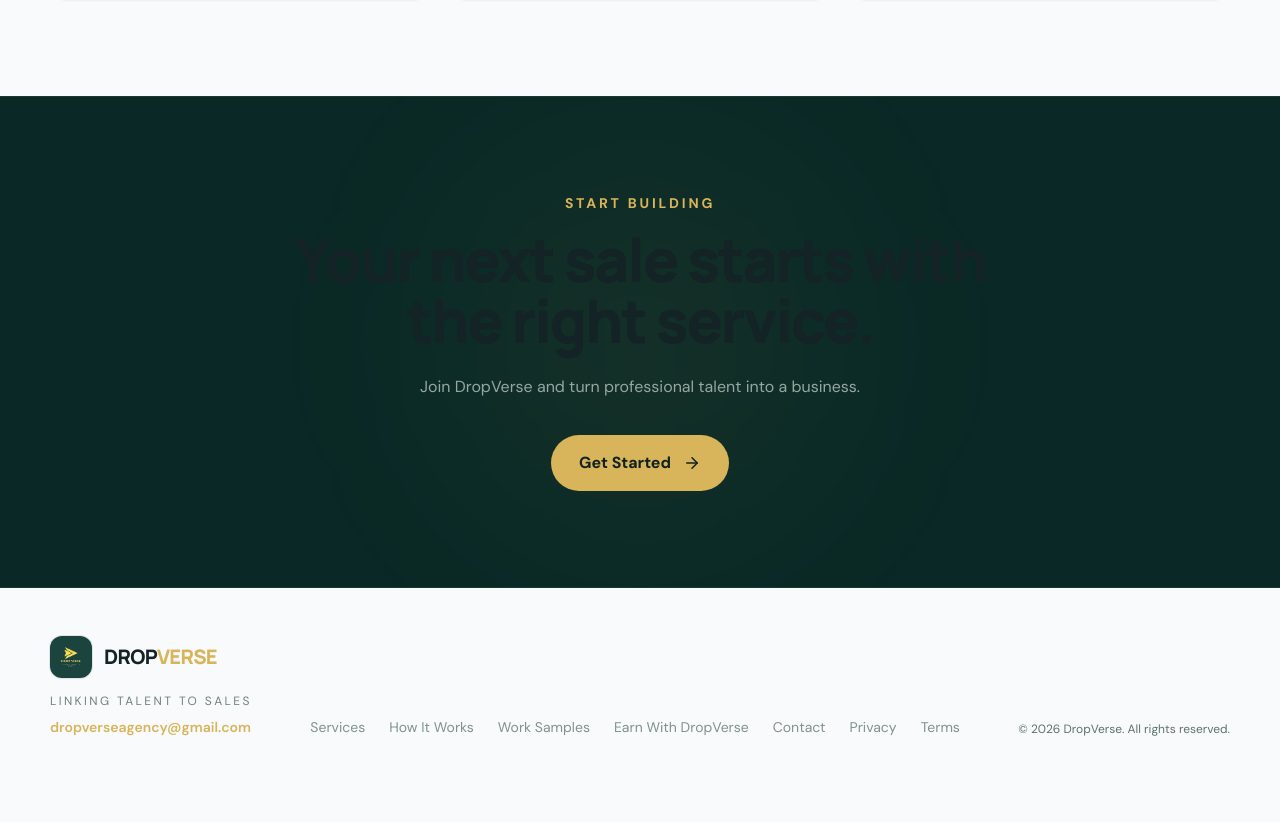
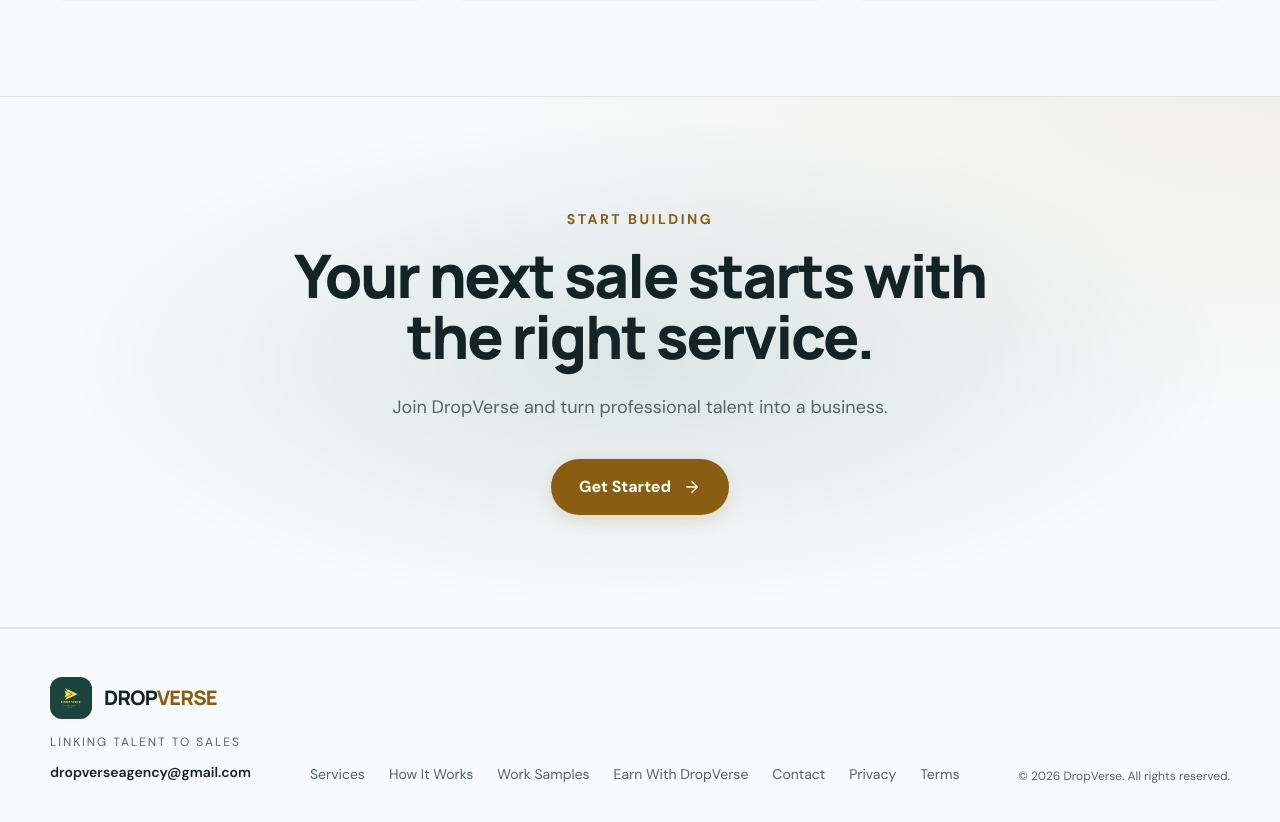
Before and after one commit to dropverseagency/dropverse, a Next.js app: page / in a window 1280 px wide. Shown: the part 3377-4199 px from the top of the page. Before the commit the page ends 4162 px from the top, so only its background shows below. Built offline with nearby package versions, Linux system fonts and the light colour scheme; no server answers.

Commit message:
Restyle landing CTA and footer with semantic tokens

```diff
--- a/app/page.tsx
+++ b/app/page.tsx
@@ -244,9 +244,31 @@ return <main className="overflow-hidden">
       </div>
     </motion.section>
 
-    <section id="start" className="relative overflow-hidden border-y border-[rgba(216,180,90,0.10)] bg-[#0a2926] py-24"><div className="absolute left-1/2 top-1/2 h-96 w-96 -translate-x-1/2 -translate-y-1/2 rounded-full bg-[rgba(216,180,90,0.05)] blur-[100px]"/><div className="container relative text-center"><p className="text-sm font-bold uppercase tracking-[.2em] text-[#d8b45a]">Start building</p><h2 className="font-display mx-auto mt-4 max-w-3xl text-4xl font-extrabold tracking-tight sm:text-6xl">Your next sale starts with the right service.</h2><p className="mx-auto mt-6 max-w-xl text-[#95a7a1]">Join DropVerse and turn professional talent into a business.</p><Link href={ctaFor(signedIn, '/login')} className="mt-9 inline-flex items-center gap-3 rounded-full bg-[#d8b45a] px-7 py-4 font-bold text-[#10221f] hover:bg-[#f0d98b]">{signedIn ? 'Create Project' : 'Get Started'} <ArrowRight size={18}/></Link></div></section>
+    <section id="start" className="relative isolate overflow-hidden border-y border-border bg-background py-20 sm:py-28">
+      <div aria-hidden="true" className="pointer-events-none absolute inset-0 -z-10 bg-[radial-gradient(ellipse_at_center,rgb(var(--primary)/.13),transparent_65%),radial-gradient(ellipse_at_top_right,rgb(var(--accent)/.07),transparent_45%)]" />
+      <div className="container relative mx-auto max-w-4xl text-center">
+        <p className="text-sm font-bold uppercase tracking-[.18em] text-accent">Start building</p>
+        <h2 className="font-display mx-auto mt-4 max-w-3xl text-4xl font-extrabold tracking-tight text-foreground sm:text-5xl lg:text-6xl">Your next sale starts with the right service.</h2>
+        <p className="mx-auto mt-6 max-w-xl text-lg leading-8 text-muted-foreground">Join DropVerse and turn professional talent into a business.</p>
+        <Link href={ctaFor(signedIn, '/login')} className="brand-button-primary mt-9 inline-flex min-h-12 items-center gap-3 rounded-full px-7 py-4 font-bold">
+          {signedIn ? 'Create Project' : 'Get Started'} <ArrowRight size={18} aria-hidden="true" />
+        </Link>
+      </div>
+    </section>
 
-    <footer className="py-12"><div className="container flex flex-col gap-8 sm:flex-row sm:items-end sm:justify-between"><div><div className="inline-flex items-center gap-3"><Image src="/dropverse-logo.jpeg" alt="DropVerse" width={42} height={42} className="brand-logo-mark rounded-xl object-cover"/><div className="font-display text-xl font-extrabold tracking-[.16em]">DROP<span className="text-[#d8b45a]">VERSE</span></div></div><p className="mt-2 text-xs uppercase tracking-[.2em] text-[#6f827c]">Linking talent to sales</p><a href="mailto:dropverseagency@gmail.com" className="mt-2 block text-sm font-semibold text-[#d8b45a] hover:text-[#f0d98b]">dropverseagency@gmail.com</a></div><div className="flex flex-wrap gap-6 text-sm text-[#80938d]"><a href="#services">Services</a><a href="#how">How It Works</a><a href="#samples">Work Samples</a><Link href="/earn">Earn With DropVerse</Link><a href="mailto:dropverseagency@gmail.com">Contact</a><Link href="/privacy">Privacy</Link><Link href="/terms">Terms</Link></div><p className="text-xs text-[#5f726c]">© 2026 DropVerse. All rights reserved.</p></div></footer>
+    <footer className="border-t border-border bg-background py-10 sm:py-12">
+      <div className="container flex flex-col gap-8 sm:flex-row sm:items-end sm:justify-between">
+        <div>
+          <div className="inline-flex items-center gap-3"><Image src="/dropverse-logo.jpeg" alt="DropVerse" width={42} height={42} className="rounded-xl object-cover shadow-soft"/><div className="font-display text-xl font-extrabold tracking-[.12em] text-foreground">DROP<span className="text-accent">VERSE</span></div></div>
+          <p className="mt-2 text-xs uppercase tracking-[.16em] text-muted-foreground">Linking talent to sales</p>
+          <a href="mailto:dropverseagency@gmail.com" className="mt-3 inline-block text-sm font-semibold text-foreground transition-colors hover:text-accent">dropverseagency@gmail.com</a>
+        </div>
+        <nav aria-label="Footer navigation" className="flex flex-wrap gap-x-6 gap-y-3 text-sm text-muted-foreground">
+          <a href="#services" className="transition-colors hover:text-foreground">Services</a><a href="#how" className="transition-colors hover:text-foreground">How It Works</a><a href="#samples" className="transition-colors hover:text-foreground">Work Samples</a><Link href="/earn" className="transition-colors hover:text-foreground">Earn With DropVerse</Link><a href="mailto:dropverseagency@gmail.com" className="transition-colors hover:text-foreground">Contact</a><Link href="/privacy" className="transition-colors hover:text-foreground">Privacy</Link><Link href="/terms" className="transition-colors hover:text-foreground">Terms</Link>
+        </nav>
+        <p className="text-xs text-muted-foreground">© 2026 DropVerse. All rights reserved.</p>
+      </div>
+    </footer>
   </main>
 }
 
```
